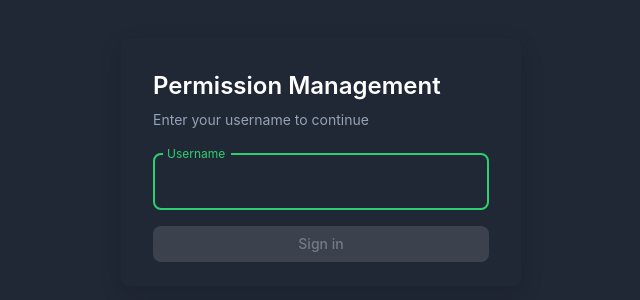
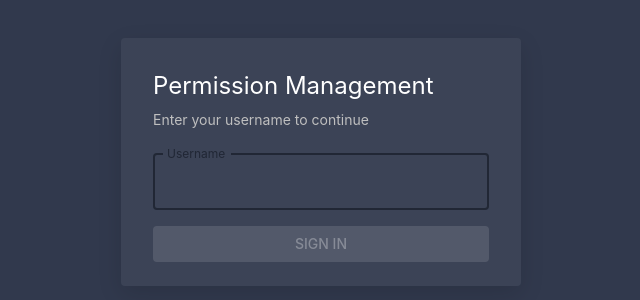
Before and after one commit to davidbekermus/permission-management, a React (Vite) app in the folder client/: page /login in a window 1280 px wide. Shown: the part 238-538 px from the top of the page, without its empty margins (319-959 px from the left). Built offline with nearby package versions, Linux system fonts and the light colour scheme; no server answers.

Commit message:
changes the theme.tsx to match exactly the target repo's theme

```diff
--- a/client/src/app/theme/theme.ts
+++ b/client/src/app/theme/theme.ts
@@ -8,165 +8,63 @@ const theme = createTheme({
     },
     secondary: {
       main: '#2dd070',
-      light: '#57d98c',
-      dark: '#1f914e',
-      contrastText: '#202735',
+      dark: '#2fab62',
     },
     background: {
-      default: '#31394d',
-      paper: '#202735',
+      default: '#202735',
+      paper: '#31394d',
     },
     divider: '#3d465e',
+    tableDivider: '#13161e',
     text: {
       primary: '#ffffff',
-      secondary: '#94a3b8',
+      secondary: '#bfbfbf',
+    },
+    gray: {
+      main: '#393c4a',
+      light: '#696a6c',
+      dark: '#000000',
+      contrastText: '#ffffff',
+
     },
     success: {
       main: '#2dd070',
-      contrastText: '#fff',
     },
     error: {
-      main: '#f43f5e',
-      contrastText: '#fff',
-    },
-    warning: {
-      main: '#f5780bbe',
-      contrastText: '#fff',
+      main: '#ff0000',
     },
   },
   typography: {
     fontFamily: '"Inter", "Roboto", "Helvetica", "Arial", sans-serif',
-    h5: { fontWeight: 600 },
-    h6: { fontWeight: 600 },
-    subtitle1: { fontWeight: 600 },
-    subtitle2: { fontWeight: 600 },
-    overline: {
-      fontSize: '0.75rem',
-      lineHeight: 1.66,
-      textTransform: 'uppercase',
-      letterSpacing: '0.05em',
-      fontWeight: 600,
-    },
   },
-  shape: {
-    borderRadius: 8,
+  zIndex: {
+    appBar: 1100,
+    drawer: 1200,
   },
   components: {
     MuiCssBaseline: {
       styleOverrides: (theme) => ({
-        body: { backgroundColor: theme.palette.background.paper },
+        "::-webkit-scrollbar": {
+          width: '6px',
+          height: '6px',
+        },
+        "::-webkit-scrollbar-track": {
+          background: theme.palette.gray.dark,
+        },
+        "::-webkit-scrollbar-thumb": {
+          background: theme.palette.gray.main,
+          borderRadius: '2px',
+        },
+        "::-webkit-scrollbar-button": {
+          display: 'none',
+        },
+        "&": {
+          scrollbarWidth: 'thin',
+          scrollbarColor: `${theme.palette.gray.main} ${theme.palette.gray.light}`
+        }
       }),
     },
-    MuiCircularProgress: {
-      defaultProps: { color: 'secondary' },
-    },
-    MuiTextField: {
-      defaultProps: { color: 'secondary' },
-    },
-    MuiSelect: {
-      defaultProps: { color: 'secondary' },
-    },
-    MuiTooltip: {
-      styleOverrides: {
-        tooltip: ({ theme }) => ({
-          backgroundColor: theme.palette.background.paper,
-          color: theme.palette.text.primary,
-        }),
-        arrow: ({ theme }) => ({ color: theme.palette.background.paper }),
-      },
-    },
-    MuiDialog: {
-      styleOverrides: {
-        paper: ({ theme }) => ({
-          backgroundImage: 'none',
-          backgroundColor: theme.palette.background.paper,
-        }),
-      },
-    },
-    MuiButton: {
-      styleOverrides: {
-        root: {
-          textTransform: 'none',
-          fontWeight: 500,
-          borderRadius: 8,
-        },
-      },
-    },
-    MuiChip: {
-      styleOverrides: {
-        root: {
-          fontWeight: 500,
-          borderRadius: 6,
-        },
-      },
-    },
-    MuiPaper: {
-      styleOverrides: {
-        root: ({ theme }) => ({
-          backgroundImage: 'none',
-          backgroundColor: theme.palette.background.paper,
-        }),
-      },
-    },
-    MuiTableHead: {
-      styleOverrides: {
-        root: ({ theme }) => ({
-          '& .MuiTableCell-root': {
-            ...theme.typography.overline,
-            lineHeight: 1.5,
-            color: theme.palette.text.primary,
-            backgroundColor: theme.palette.background.paper,
-            borderBottom: '1px solid #13161e',
-          },
-        }),
-      },
-    },
-    MuiTableCell: {
-      styleOverrides: {
-        root: {
-          borderColor: '#13161e',
-          padding: '14px 16px',
-        },
-      },
-    },
-    MuiTableRow: {
-      styleOverrides: {
-        root: {
-          '&:last-child .MuiTableCell-body': { borderBottom: 0 },
-          '&:hover': { backgroundColor: 'rgba(255,255,255,0.02)' },
-        },
-      },
-    },
-    MuiOutlinedInput: {
-      styleOverrides: {
-        root: {
-          borderRadius: 8,
-          '& .MuiOutlinedInput-notchedOutline': {
-            borderColor: 'rgba(255,255,255,0.10)',
-          },
-          '&:hover .MuiOutlinedInput-notchedOutline': {
-            borderColor: 'rgba(255,255,255,0.20)',
-          },
-        },
-      },
-    },
-    MuiAppBar: {
-      styleOverrides: {
-        root: {
-          backgroundImage: 'none',
-          backgroundColor: '#202735',
-        },
-      },
-    },
-    MuiTab: {
-      styleOverrides: {
-        root: {
-          textTransform: 'none',
-          fontWeight: 500,
-          fontSize: '0.9rem',
-        },
-      },
-    },
+
   },
 })
 
--- a/client/src/features/permissionManagement/shared/FilterDialog.tsx
+++ b/client/src/features/permissionManagement/shared/FilterDialog.tsx
@@ -155,6 +155,7 @@ export const FilterDialog = <TStatus extends string = never>({
               renderInput={(params) => (
                 <DialogTextField
                   {...params}
+                  label="Roles"
                   placeholder={roles.length === 0 ? 'Any role...' : ''}
                   size="small"
                 />
--- a/client/src/features/permissionManagement/users/table/UsersTable.style.tsx
+++ b/client/src/features/permissionManagement/users/table/UsersTable.style.tsx
@@ -22,6 +22,6 @@ export const StyledFormControl = styled(FormControl)(({ theme }) => ({
     color: theme.palette.text.primary,
   },
   '& .MuiOutlinedInput-root.Mui-focused .MuiOutlinedInput-notchedOutline': {
-    borderColor: theme.palette.background.default,
+    borderColor: theme.palette.background.paper,
   },
 }))
```
